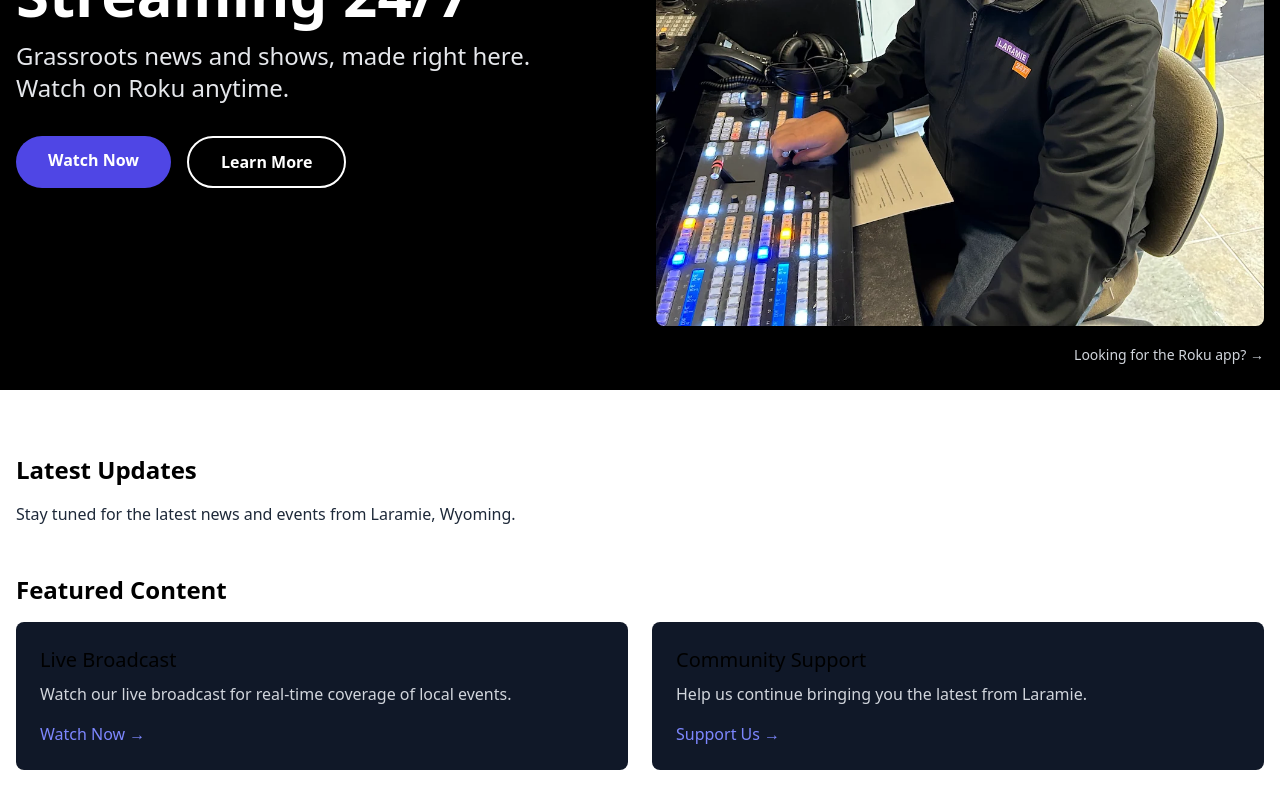
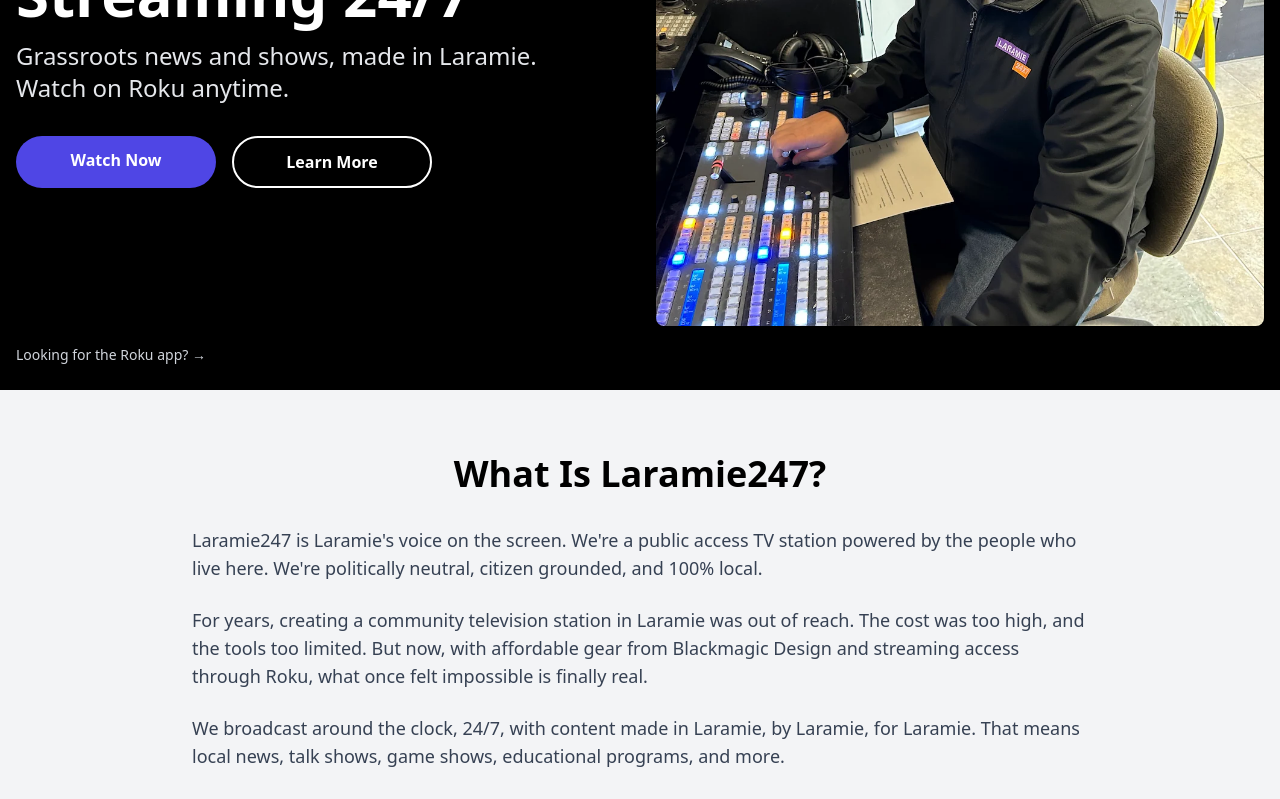
Before and after one commit to Laramie247/laramie247, a Next.js app: page / in a window 1280 px wide. Shown: the part 380-1179 px from the top of the page. Built offline with nearby package versions, Linux system fonts and the light colour scheme.

Commit message:
Add AboutSection component to Home page; update Hero component styles and layout for improved user experience and content presentation.

```diff
--- a/app/page.tsx
+++ b/app/page.tsx
@@ -1,40 +1,31 @@
 import Hero from "@/components/Hero";
+import AboutSection from "@/components/AboutSection";
 
 export default function Home() {
   return (
     <main>
       <Hero />
+      <AboutSection />
       <div className="container mx-auto px-4 py-16">
-        <div className="grid gap-12">
-          <section>
-            <h2 className="text-2xl font-semibold mb-4">Latest Updates</h2>
-            <p className="text-gray-800">
-              Stay tuned for the latest news and events from Laramie, Wyoming.
+        <div className="grid gap-16">
+          <section className="max-w-4xl mx-auto">
+            <h2 className="text-3xl md:text-4xl font-bold text-primary-dark mb-6">Politically Neutral</h2>
+            <p className="text-lg text-gray-700 mb-4">
+              Our members come from all walks of life. At Laramie247, our goal is to be an impartial voice of reason. We focus on fair and balanced programming created by our diverse membership.
+            </p>
+            <p className="text-lg text-gray-700">
+              We don't play favorites, and we don't take sides in political debates. Instead, we are committed to delivering informative content that encourages dialogue across different viewpoints and beliefs. No matter where you stand politically or spiritually, there's a place for your voice here.
             </p>
           </section>
 
-          <section>
-            <h2 className="text-2xl font-semibold mb-4">Featured Content</h2>
-            <div className="grid md:grid-cols-2 gap-6">
-              <div className="bg-gray-900 p-6 rounded-lg">
-                <h3 className="text-xl font-medium mb-2">Live Broadcast</h3>
-                <p className="text-gray-300 mb-4">
-                  Watch our live broadcast for real-time coverage of local events.
-                </p>
-                <a href="/live" className="text-indigo-400 hover:text-indigo-300">
-                  Watch Now →
-                </a>
-              </div>
-              <div className="bg-gray-900 p-6 rounded-lg">
-                <h3 className="text-xl font-medium mb-2">Community Support</h3>
-                <p className="text-gray-300 mb-4">
-                  Help us continue bringing you the latest from Laramie.
-                </p>
-                <a href="/donate" className="text-indigo-400 hover:text-indigo-300">
-                  Support Us →
-                </a>
-              </div>
-            </div>
+          <section className="max-w-4xl mx-auto">
+            <h2 className="text-3xl md:text-4xl font-bold text-primary-dark mb-6">Citizen Grounded</h2>
+            <p className="text-lg text-gray-700 mb-4">
+              We work to promote the needs of everyday citizens in our community, not the interests of big business. Our focus is on bringing people together through conversations about the topics that matter most to them.
+            </p>
+            <p className="text-lg text-gray-700">
+              By telling local stories and encouraging community-driven content, we hope to build stronger connections that support small businesses, create opportunities, and strengthen Laramie as a whole. Everything we broadcast is made for our community, by our community.
+            </p>
           </section>
         </div>
       </div>
--- /dev/null
+++ b/components/AboutSection.tsx
@@ -0,0 +1,25 @@
+export default function AboutSection() {
+    return (
+        <section className="py-16 bg-background-light">
+            <div className="container mx-auto px-4">
+                <h2 className="text-3xl md:text-4xl font-bold text-primary-dark mb-8 text-center">
+                    What Is Laramie247?
+                </h2>
+                <div className="max-w-4xl mx-auto">
+                    <p className="text-lg text-gray-700 mb-6">
+                        Laramie247 is Laramie's voice on the screen. We're a public access TV station powered by the people who live here. We're politically neutral, citizen grounded, and 100% local.
+                    </p>
+                    <p className="text-lg text-gray-700 mb-6">
+                        For years, creating a community television station in Laramie was out of reach. The cost was too high, and the tools too limited. But now, with affordable gear from Blackmagic Design and streaming access through Roku, what once felt impossible is finally real.
+                    </p>
+                    <p className="text-lg text-gray-700 mb-6">
+                        We broadcast around the clock, 24/7, with content made in Laramie, by Laramie, for Laramie. That means local news, talk shows, game shows, educational programs, and more.
+                    </p>
+                    <p className="text-lg text-gray-700">
+                        Our mission is to amplify local voices, strengthen connections, and give everyone a chance to be seen and heard. If it matters to Laramie, it matters to us.
+                    </p>
+                </div>
+            </div>
+        </section>
+    );
+}
--- a/components/Hero.tsx
+++ b/components/Hero.tsx
@@ -7,28 +7,28 @@
             <div className="container mx-auto px-4 h-full">
                 <div className="grid md:grid-cols-2 gap-8 items-center h-full py-16 relative">
                     {/* Text Content */}
-                    <div className="flex flex-col justify-center">
-                        <h1 className="text-4xl md:text-6xl font-bold text-primary-light mb-4">
+                    <div className="flex flex-col justify-center text-center md:text-left">
+                        <h1 className="text-3xl sm:text-4xl md:text-6xl font-bold text-primary-light mb-4">
                             Laramie's Voice. Streaming 24/7
                         </h1>
-                        <p className="text-xl md:text-2xl text-gray-200 mb-8">
-                            Grassroots news and shows, made right here. <br /> Watch on Roku anytime.
+                        <p className="text-sm md:text-2xl sm:text-xl  text-gray-200 mb-8">
+                            Grassroots news and shows, made in Laramie. <br /> Watch on Roku anytime.
                         </p>
-                        <div className="flex flex-col sm:flex-row gap-4">
+                        <div className="flex flex-row gap-4 justify-center md:justify-start">
                             <Link
                                 href="/live"
-                                className="bg-accent hover:bg-accent-hover text-white px-8 py-3 rounded-full font-semibold transition-colors duration-300 text-center"
+                                className="flex-1 max-w-[200px] bg-accent hover:bg-accent-hover text-white px-4 sm:px-8 py-3 rounded-full font-semibold transition-colors duration-300 text-center text-sm sm:text-base"
                             >
                                 Watch Now
                             </Link>
                             <Link
                                 href="/about"
-                                className="bg-transparent border-2 border-white text-white px-8 py-3 rounded-full font-semibold hover:bg-white/10 transition-colors duration-300 text-center"
+                                className="flex-1 max-w-[200px] bg-transparent border-2 border-white text-white px-4 sm:px-8 py-3 rounded-full font-semibold hover:bg-white/10 transition-colors duration-300 text-center text-sm sm:text-base"
                             >
                                 Learn More
                             </Link>
                         </div>
-                        <div className="absolute bottom-6 right-0">
+                        <div className="absolute bottom-6 right-0 md:right-auto md:left-0">
                             <Link
                                 href="https://channelstore.roku.com/details/f8b5e6a0234979a1e45d6528f872fc51:ccea0f52ff39c2fb4536d79122ebe8ac/laramie247"
                                 target="_blank"
@@ -41,7 +41,7 @@
                     </div>
 
                     {/* Image */}
-                    <div className="relative h-[60vh] md:h-[70vh] w-full">
+                    <div className="relative h-[50vh] sm:h-[60vh] md:h-[70vh] w-full">
                         <Image
                             src="/chris.webp"
                             alt="Laramie247 Background"
```
